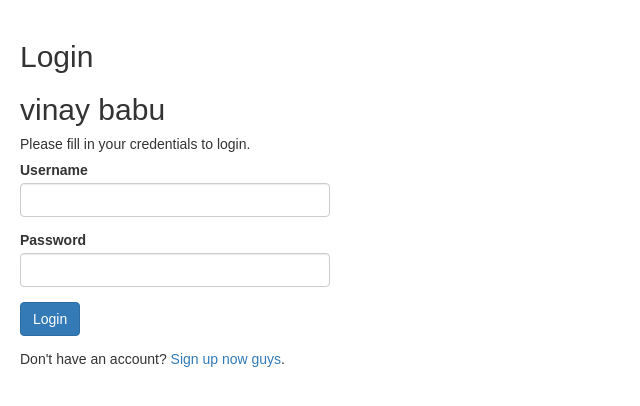
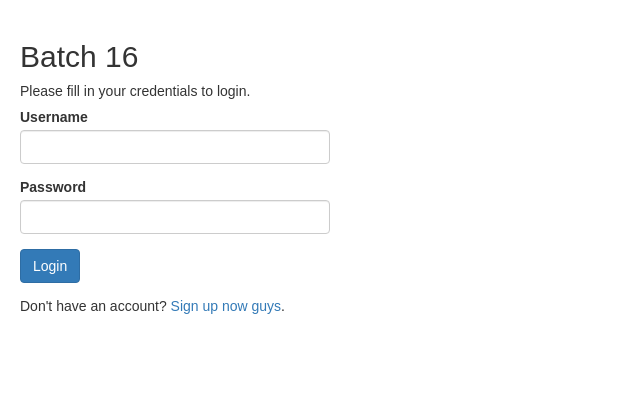
Before and after one commit to vinay-14298/Major-Project, a PHP site: page / in a window 1280 px wide. Shown: the top 406 px of the page, without its empty margins (0-640 px from the left). Run offline with PHP 8.4, Linux system fonts and the light colour scheme; data that the repository does not hold is empty.

Commit message:
Update index.php

```diff
--- a/index.php
+++ b/index.php
@@ -105,8 +105,8 @@ if($_SERVER["REQUEST_METHOD"] == "POST"){
 </head>
 <body>
     <div class="wrapper">
-        <h2>Login</h2>
-     <h2>vinay babu</h2>
+        <h2>Batch 16</h2>
+
         <p>Please fill in your credentials to login.</p>
         <form action="<?php echo htmlspecialchars($_SERVER["PHP_SELF"]); ?>" method="post">
             <div class="form-group <?php echo (!empty($username_err)) ? 'has-error' : ''; ?>">
```
